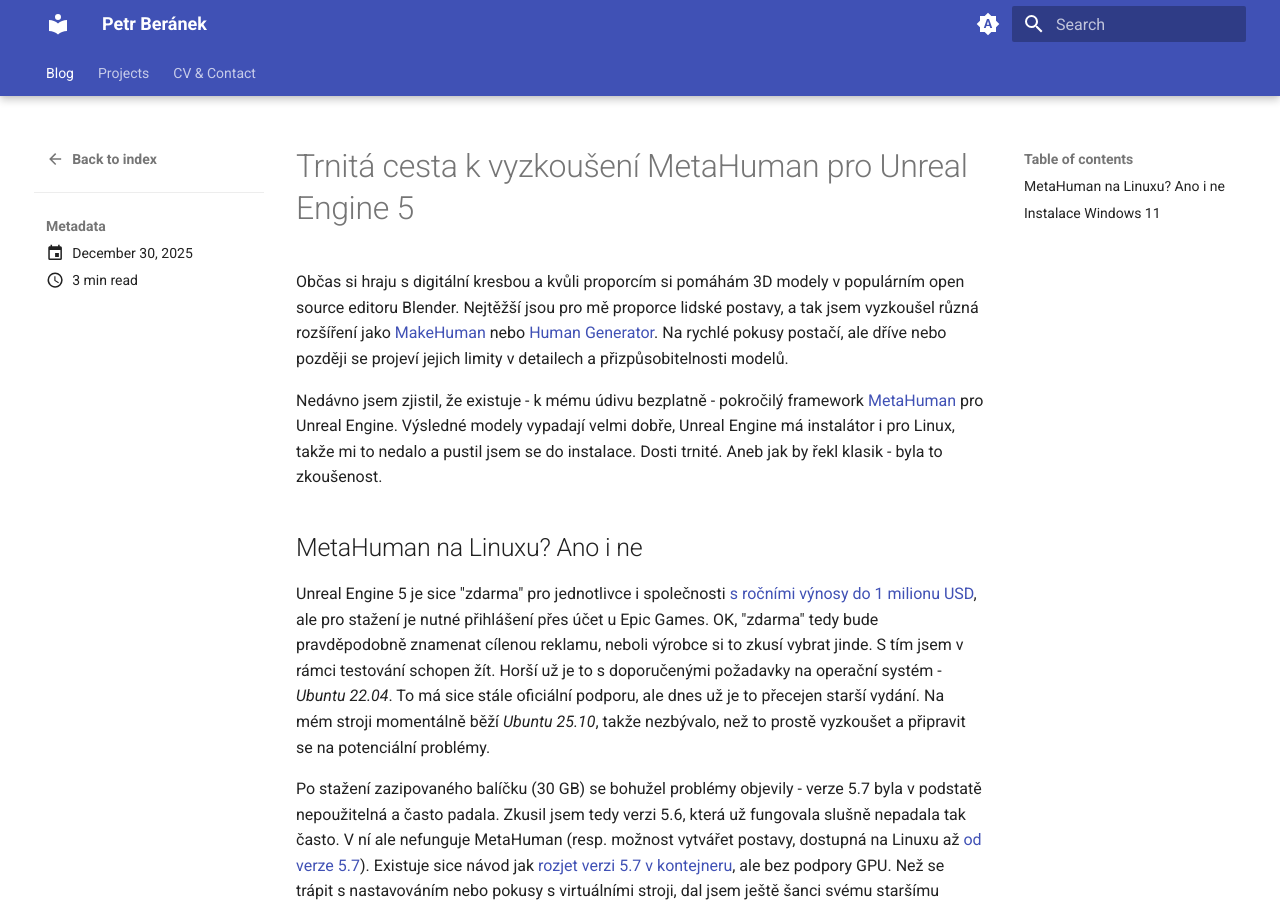
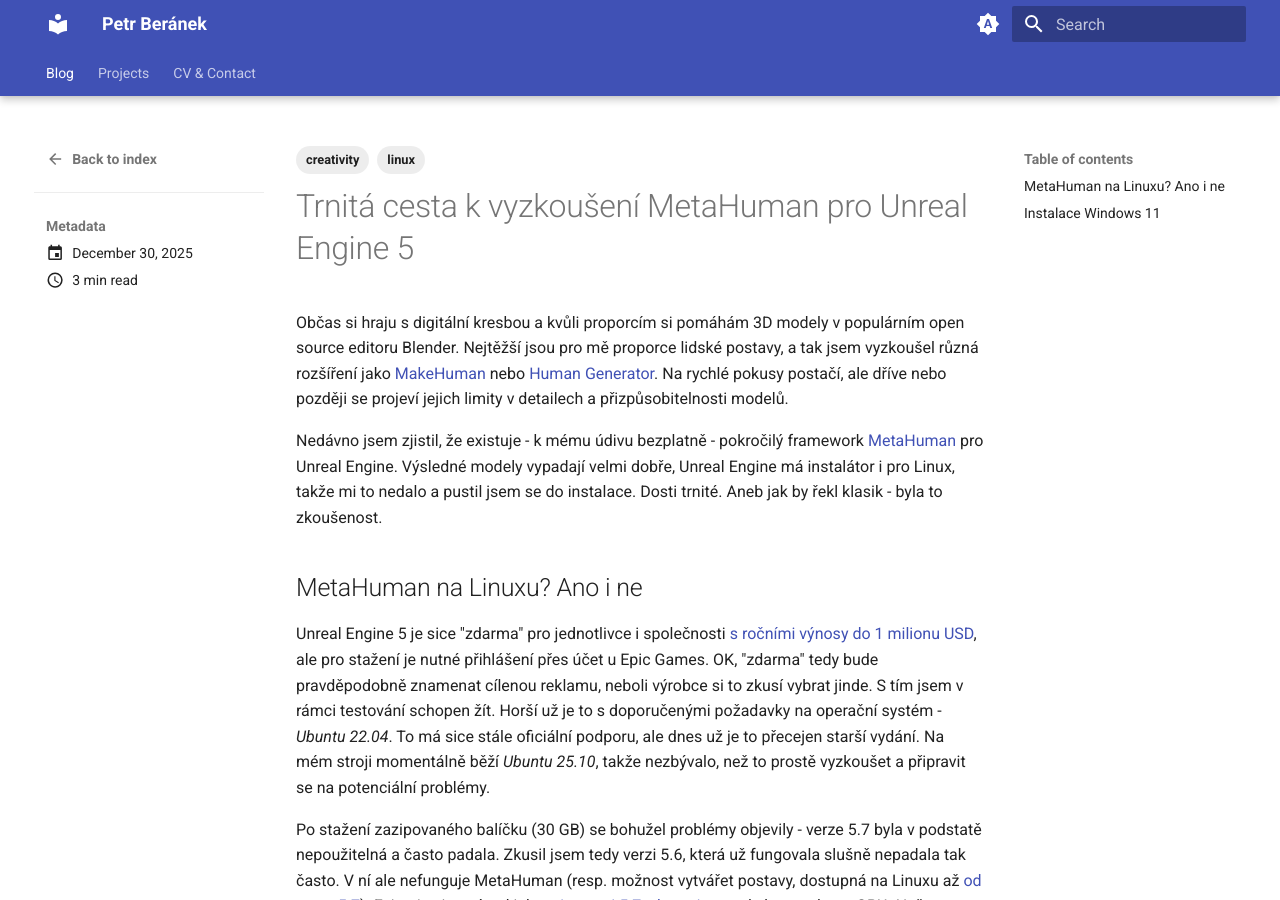
Before and after one commit to peberanek/peberanek.github.io, an MkDocs documentation site: the page built from docs/posts/trnita-cesta-k-metahuman.md, in a window 1280 px wide and 900 px high. Built offline with MkDocs 1.6.1 and Material for MkDocs 9.7.7, drawn with Linux system fonts in a browser that asks for light colours.

Commit message:
blog: add missing tags

```diff
--- a/docs/posts/trnita-cesta-k-metahuman.md
+++ b/docs/posts/trnita-cesta-k-metahuman.md
@@ -1,5 +1,8 @@
 ---
 date: 2025-12-30
+tags:
+  - creativity
+  - linux
 ---
 
 # Trnitá cesta k vyzkoušení MetaHuman pro Unreal Engine 5
```
